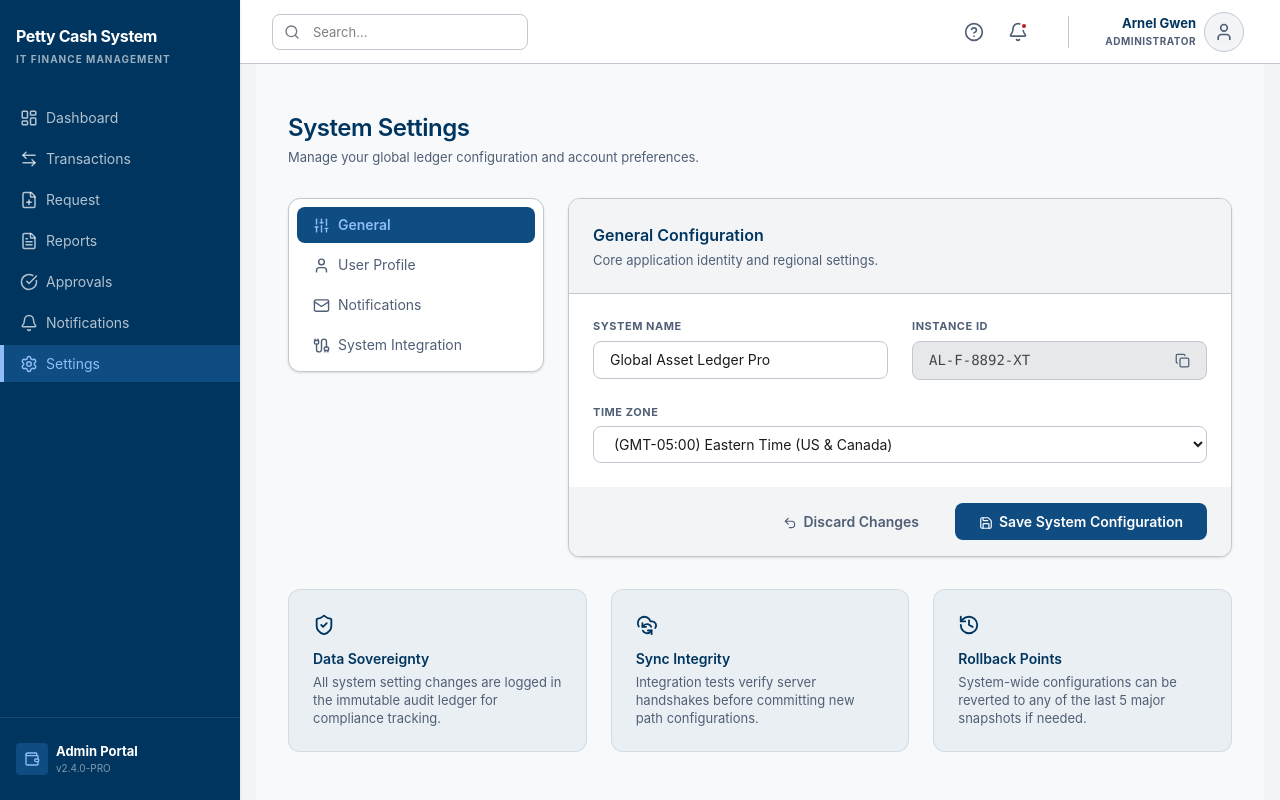
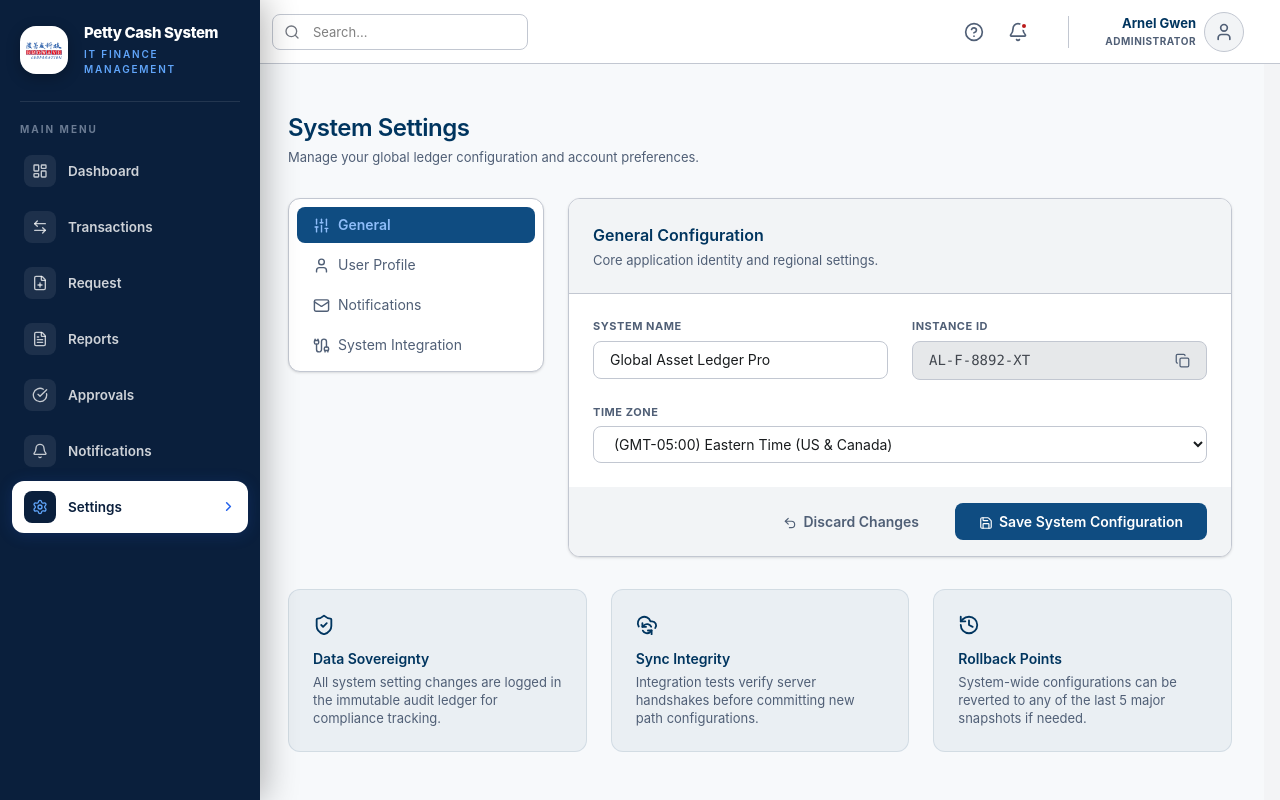
Before and after one commit to arnelgwencompany-boop/FinanceSystem, a React (Vite) app in the folder client/: page /settings in a window 1280 px wide. Built offline with nearby package versions, Linux system fonts and the light colour scheme.

Commit message:
fix the sidebar

```diff
--- a/client/src/components/shared/Sidebar.tsx
+++ b/client/src/components/shared/Sidebar.tsx
@@ -6,9 +6,10 @@ import {
   CheckCircle,
   Bell,
   Settings,
-  Wallet,
-  FilePlus
+  FilePlus,
+  ChevronRight,
 } from "lucide-react";
+import logo from "../../../public/logo.png";
 
 const menuItems = [
   { name: "Dashboard", path: "/dashboard", icon: LayoutDashboard },
@@ -22,51 +23,124 @@ const menuItems = [
 
 export default function Sidebar() {
   return (
-    <aside className="fixed left-0 top-0 h-full w-[240px] bg-[#00355f] shadow-sm flex flex-col py-6 z-50">
+    <aside
+      className="fixed left-0 top-0 h-full w-[260px] flex flex-col z-50"
+      style={{
+        backgroundColor: "#0a1f3c",
+        boxShadow: "4px 0 32px rgba(0,0,0,0.3)",
+      }}
+    >
+      {/* Logo + Brand */}
+      <div className="px-5 py-6 flex items-center gap-4 flex-shrink-0">
+        {/* White background bubble so logo is always visible */}
+        <div
+          className="flex-shrink-0 w-12 h-12 rounded-2xl flex items-center justify-center overflow-hidden"
+          style={{
+            backgroundColor: "#ffffff",
+            boxShadow: "0 4px 14px rgba(0,0,0,0.25)",
+          }}
+        >
+          <img
+            src={logo}
+            alt="Company logo"
+            className="w-9 h-9 object-contain"
+            onError={(e) => {
+              const t = e.currentTarget as HTMLImageElement;
+              t.style.display = "none";
+              const p = t.parentElement;
+              if (p)
+                p.innerHTML = `<svg xmlns="http://www.w3.org/2000/svg" width="24" height="24" viewBox="0 0 24 24" fill="none" stroke="#0a1f3c" stroke-width="2" stroke-linecap="round" stroke-linejoin="round"><rect x="2" y="7" width="20" height="14" rx="2"/><path d="M16 21V5a2 2 0 0 0-2-2h-4a2 2 0 0 0-2 2v16"/></svg>`;
+            }}
+          />
+        </div>
 
-      {/* Logo / Title */}
-      <div className="px-4 mb-8">
-        <h1 className="text-[16px] font-bold text-white tracking-tight">Petty Cash System</h1>
-        <p className="text-[10px] text-white/60 font-bold tracking-widest uppercase mt-1">IT Finance Management</p>
+        {/* Brand text — full white for visibility */}
+        <div>
+          <h1
+            className="text-[15px] font-extrabold leading-tight tracking-tight"
+            style={{ color: "#ffffff" }}
+          >
+            Petty Cash System
+          </h1>
+          <p
+            className="text-[10px] font-semibold tracking-[0.18em] uppercase mt-1"
+            style={{ color: "#60a5fa" }}
+          >
+            IT Finance Management
+          </p>
+        </div>
       </div>
 
+      {/* Divider */}
+      <div
+        className="mx-5 mb-5 flex-shrink-0"
+        style={{ height: "1px", backgroundColor: "rgba(255,255,255,0.1)" }}
+      />
+
+      {/* Section label */}
+      <p
+        className="px-5 mb-2 text-[10px] font-bold tracking-[0.2em] uppercase flex-shrink-0"
+        style={{ color: "rgba(148,163,184,0.7)" }}
+      >
+        Main Menu
+      </p>
+
       {/* Navigation */}
-      <nav className="flex-1 space-y-1 overflow-y-auto">
+      <nav className="flex-1 px-3 space-y-1 overflow-y-auto">
         {menuItems.map((item) => {
           const Icon = item.icon;
-
           return (
             <NavLink
               key={item.name}
               to={item.path}
-              className={({ isActive }) =>
-                `flex items-center gap-2 px-4 py-2 border-l-4 transition-colors duration-200 cursor-pointer ${
-                  isActive
-                    ? "bg-[#0f4c81] text-[#8ebdf9] border-[#8ebdf9]"
-                    : "border-transparent text-white/70 hover:bg-[#07497d] hover:text-white"
-                }`
+              className="flex items-center gap-3 px-3 py-[10px] rounded-xl transition-all duration-200 cursor-pointer"
+              style={({ isActive }) =>
+                isActive
+                  ? {
+                      backgroundColor: "#ffffff",
+                      boxShadow: "0 2px 16px rgba(37,99,235,0.18)",
+                    }
+                  : { backgroundColor: "transparent" }
               }
             >
-              <Icon size={18} />
-              <span className="text-[14px]">{item.name}</span>
+              {({ isActive }) => (
+                <>
+                  {/* Icon box */}
+                  <div
+                    className="flex-shrink-0 w-8 h-8 rounded-lg flex items-center justify-center transition-all duration-200"
+                    style={{
+                      backgroundColor: isActive
+                        ? "#0a1f3c"
+                        : "rgba(255,255,255,0.08)",
+                    }}
+                  >
+                    <Icon
+                      size={16}
+                      color={isActive ? "#60a5fa" : "rgba(255,255,255,0.75)"}
+                    />
+                  </div>
+
+                  {/* Label */}
+                  <span
+                    className="flex-1 text-[13.5px] font-semibold"
+                    style={{
+                      color: isActive ? "#0a1f3c" : "rgba(255,255,255,0.8)",
+                    }}
+                  >
+                    {item.name}
+                  </span>
+
+                  {/* Active chevron */}
+                  {isActive && (
+                    <ChevronRight size={15} color="#2563eb" strokeWidth={2.5} />
+                  )}
+                </>
+              )}
             </NavLink>
           );
         })}
       </nav>
 
-      {/* Footer / Admin Portal */}
-      <div className="px-4 mt-auto pt-6 border-t border-white/10">
-        <div className="flex items-center gap-2">
-          <div className="w-8 h-8 rounded bg-[#0f4c81] flex items-center justify-center text-[#8ebdf9]">
-            <Wallet size={16} />
-          </div>
-          <div>
-            <p className="text-white font-bold text-[13px]">Admin Portal</p>
-            <p className="text-white/50 text-[10px]">v2.4.0-PRO</p>
-          </div>
-        </div>
-      </div>
-
     </aside>
   );
 }
--- a/client/src/components/transactions/TransactionForm.tsx
+++ b/client/src/components/transactions/TransactionForm.tsx
@@ -83,7 +83,7 @@ export default function TransactionForm({
         </div>
         <div>
           <h3 className="text-base font-bold text-[#00355f]">Add Transaction</h3>
-          <p className="text-[11px] text-[#727780]">Fill in details and save.</p>
+          <p className="text-[11px] text-[#727780]">Fill in details and save, this use for existing transactions.</p>
         </div>
       </div>
 
```
